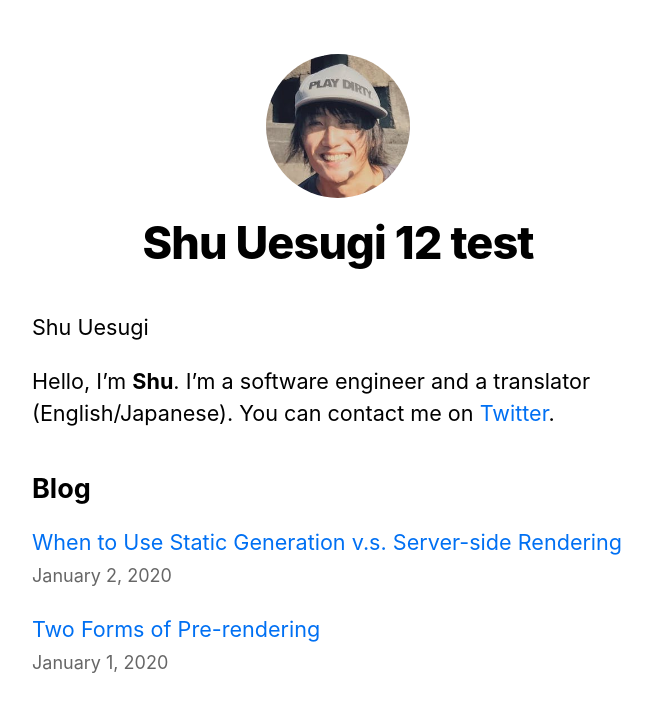
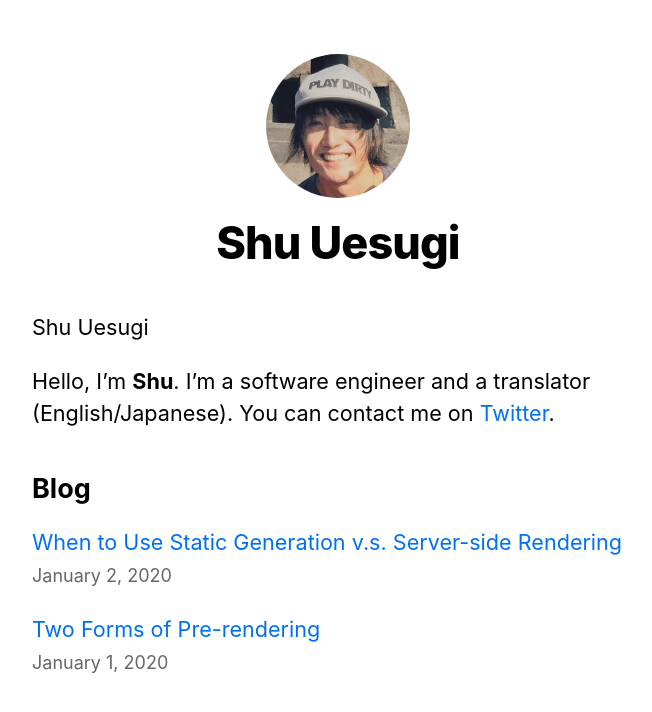
Before and after one commit to akifunal/nextjs-blog, a Next.js app: page / in a window 1280 px wide. Shown: the top 712 px of the page, without its empty margins (302-954 px from the left). Built offline with nearby package versions, Linux system fonts and the light colour scheme.

Commit message:
name reverted

```diff
--- a/components/layout.jsx
+++ b/components/layout.jsx
@@ -5,7 +5,7 @@ import Style from './layout.css'
 
 const { BackToHome, Container, H1, H2, Header, NameAnchor, StyledImage } = Style
 
-const name = 'Shu Uesugi 12 test'
+const name = 'Shu Uesugi'
 export const siteTitle = 'Next.js Sample Website'
 
 const Layout = ({ children, home }) => {
```
